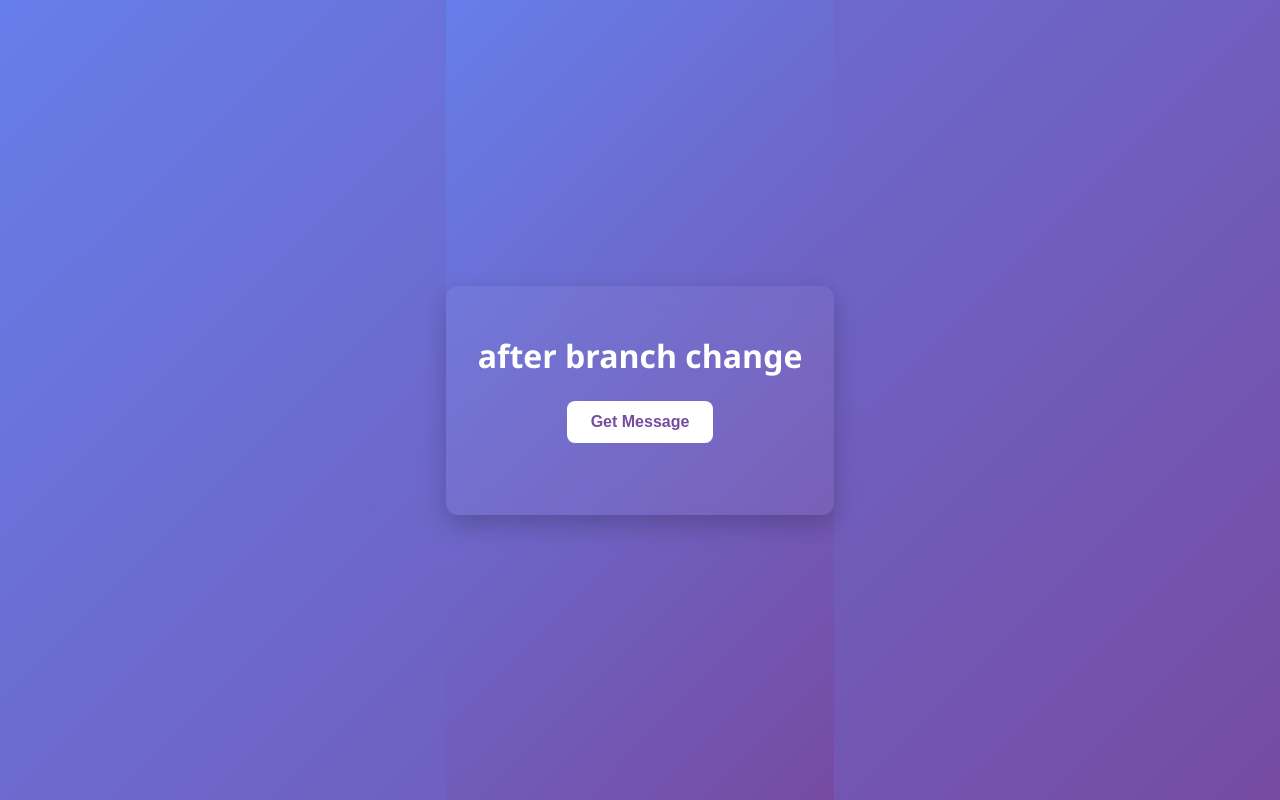
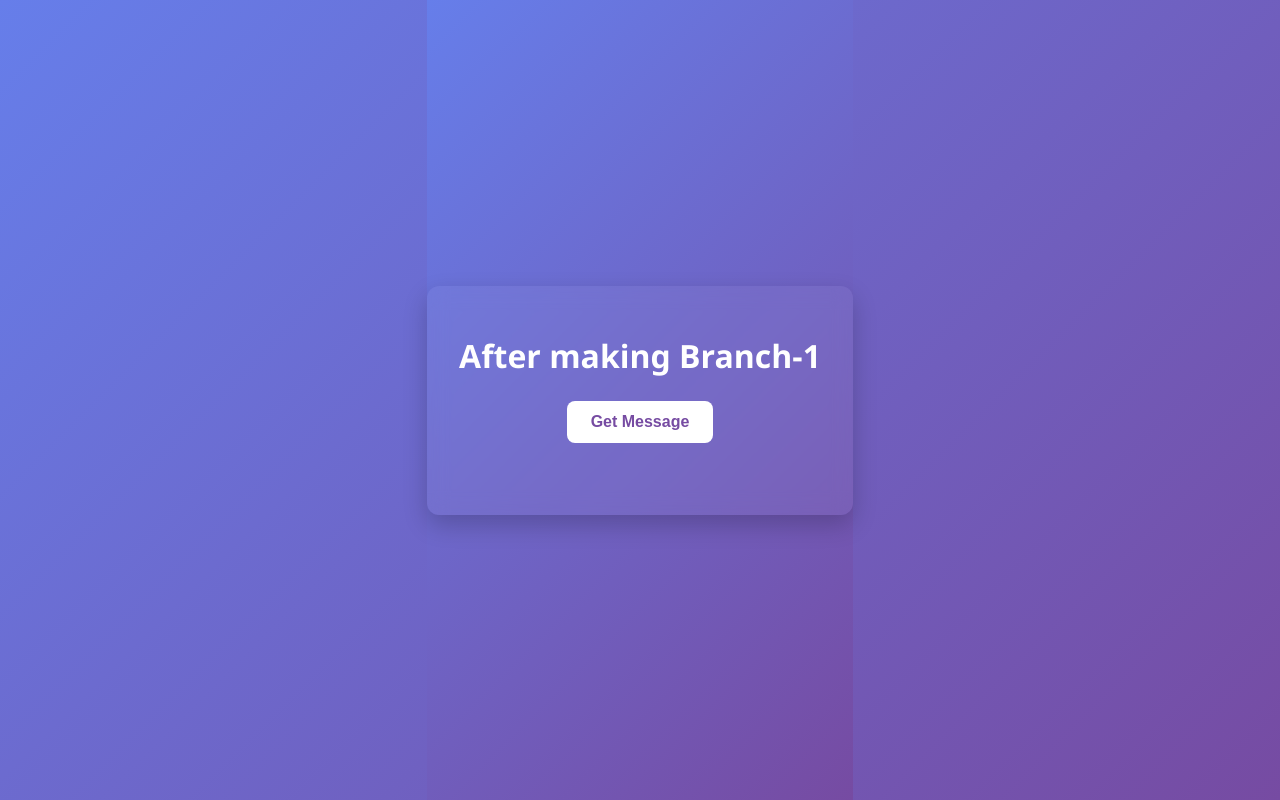
Before and after one commit to Kashan-2912/git-branches-prac, a website: page public/index.html in a window 1280 px wide. Drawn offline with Linux system fonts and the light colour scheme.

Commit message:
made branch 1

```diff
--- a/public/index.html
+++ b/public/index.html
@@ -70,7 +70,7 @@
 </head>
 <body>
   <div class="container">
-    <h1>after branch change</h1>
+    <h1>After making Branch-1</h1>
     <button onclick="getMessage()">Get Message</button>
     <p id="response"></p>
   </div>
```
